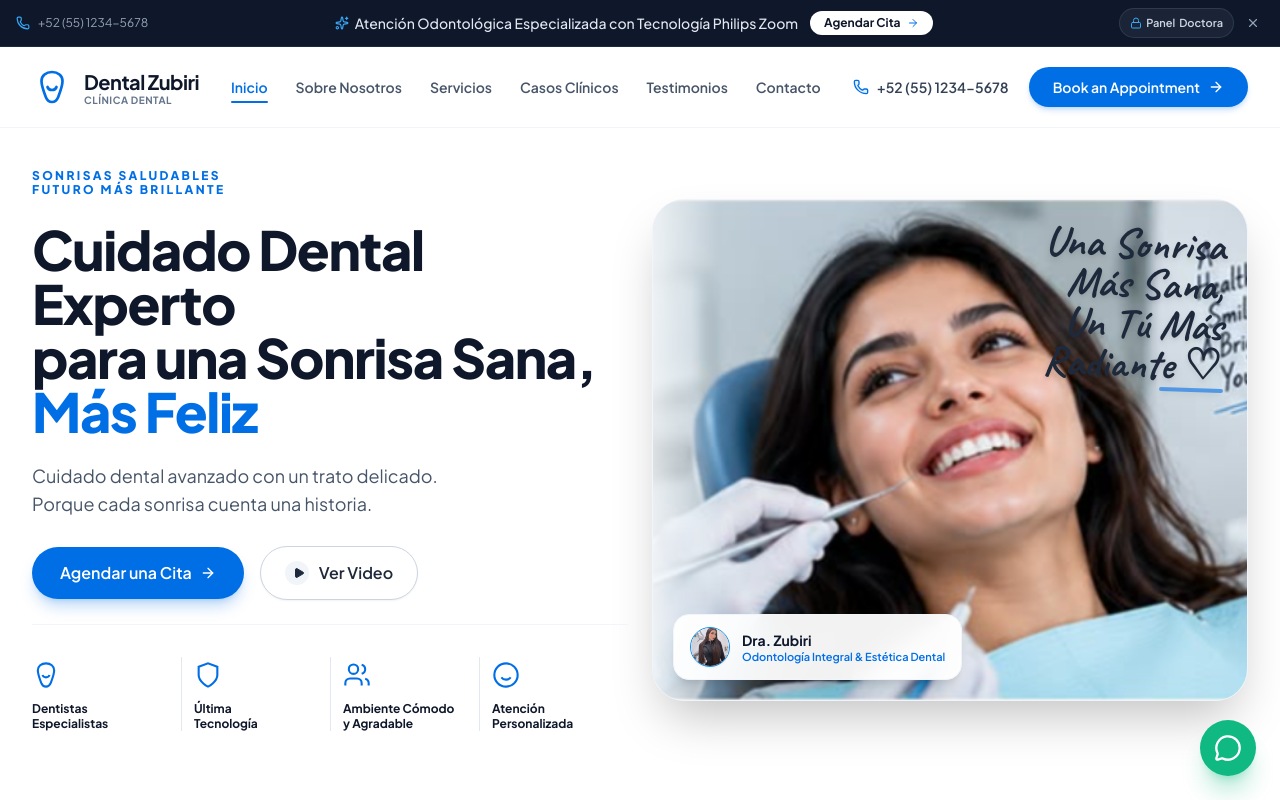
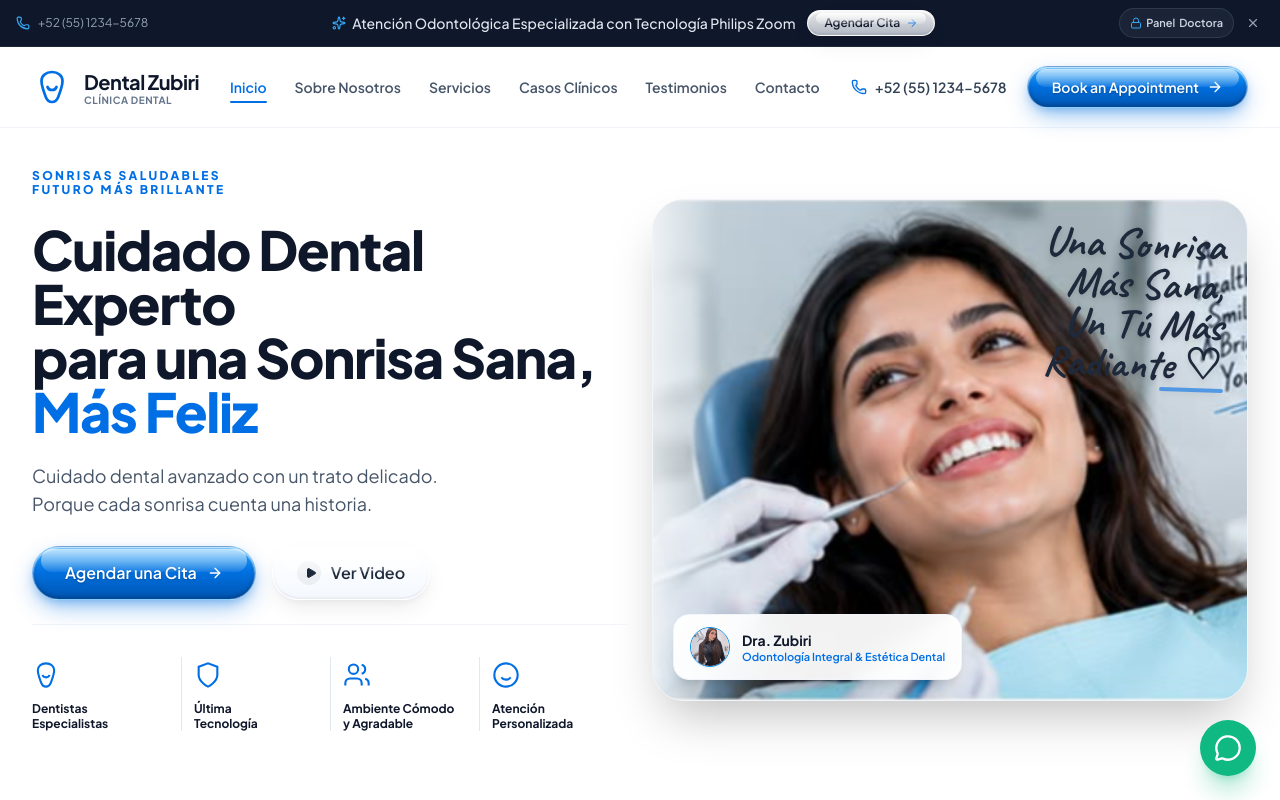
Before and after one commit to andersjival/dental-zubiri, a React (Vite) app: page / in a window 1280 px wide. Shown: the top 800 px of the page. Built offline with nearby package versions, Linux system fonts and the light colour scheme.

Commit message:
feat: implementacion de estilo de botones liquid glass y optical frosted glassmorphism 3D

```diff
--- a/src/components/AboutSection.tsx
+++ b/src/components/AboutSection.tsx
@@ -105,7 +105,7 @@ export const AboutSection: React.FC<AboutSectionProps> = ({ onOpenBooking }) =>
             <div>
               <button
                 onClick={onOpenBooking}
-                className="inline-flex items-center gap-2 bg-[#006fe6] hover:bg-[#005bb8] active:scale-95 text-white font-semibold text-sm px-6 py-2.5 rounded-full shadow-md shadow-brand-600/20 transition-all cursor-pointer"
+                className="btn-glass-primary px-7 py-3 text-sm gap-2"
               >
                 <span>Our Story</span>
                 <ArrowRight className="w-4 h-4" />
--- a/src/components/BeforeAfterSection.tsx
+++ b/src/components/BeforeAfterSection.tsx
@@ -71,7 +71,7 @@ export const BeforeAfterSection: React.FC<BeforeAfterSectionProps> = ({ onSelect
 
                 <button
                   onClick={() => onSelectServiceToBook('blanqueamiento')}
-                  className="w-full inline-flex items-center justify-center gap-2 bg-brand-600 hover:bg-brand-700 active:scale-95 text-white font-semibold text-sm py-3.5 px-6 rounded-xl shadow-md shadow-brand-600/20 transition-all cursor-pointer"
+                  className="w-full btn-glass-primary py-3.5 text-sm gap-2"
                 >
                   <Calendar className="w-4 h-4" />
                   <span>Quiero mi Cita de Blanqueamiento</span>
--- a/src/components/CtaBanner.tsx
+++ b/src/components/CtaBanner.tsx
@@ -49,7 +49,7 @@ export const CtaBanner: React.FC<CtaBannerProps> = ({ onOpenBooking }) => {
               <div>
                 <button
                   onClick={onOpenBooking}
-                  className="inline-flex items-center gap-2 bg-[#006fe6] hover:bg-[#005bb8] active:scale-95 text-white font-semibold text-sm px-7 py-3 rounded-full shadow-md shadow-brand-600/20 transition-all cursor-pointer"
+                  className="btn-glass-primary px-8 py-3.5 text-sm sm:text-base gap-2.5"
                 >
                   <span>Book an Appointment</span>
                   <ArrowRight className="w-4 h-4" />
--- a/src/components/HeaderTopBar.tsx
+++ b/src/components/HeaderTopBar.tsx
@@ -31,7 +31,7 @@ export const HeaderTopBar: React.FC<HeaderTopBarProps> = ({ onOpenBooking, onOpe
 
           <button
             onClick={onOpenBooking}
-            className="inline-flex items-center gap-1.5 bg-white hover:bg-slate-100 text-slate-900 font-bold text-[11px] sm:text-xs px-3.5 py-1 rounded-full shadow-sm transition-transform active:scale-95 cursor-pointer whitespace-nowrap"
+            className="btn-glass-secondary px-4 py-1 text-[11px] sm:text-xs gap-1.5 whitespace-nowrap !text-slate-900"
           >
             <span>Agendar Cita</span>
             <ArrowRight className="w-3 h-3 text-brand-600" />
--- a/src/components/HeroSection.tsx
+++ b/src/components/HeroSection.tsx
@@ -37,11 +37,11 @@ export const HeroSection: React.FC<HeroSectionProps> = ({ onOpenBooking }) => {
               Porque cada sonrisa cuenta una historia.
             </p>
 
-            {/* Two Pill Action Buttons */}
+            {/* Two Pill Action Buttons with Liquid Glass & Frosted Glass Style */}
             <div className="flex flex-wrap items-center gap-4 pt-1">
               <button
                 onClick={onOpenBooking}
-                className="inline-flex items-center gap-2 bg-[#006fe6] hover:bg-[#005bb8] active:scale-95 text-white text-sm sm:text-base font-semibold px-7 py-3.5 rounded-full shadow-lg shadow-brand-600/25 transition-all cursor-pointer"
+                className="btn-glass-primary px-8 py-3.5 text-sm sm:text-base gap-2.5"
               >
                 <span>Agendar una Cita</span>
                 <ArrowRight className="w-4 h-4" />
@@ -49,9 +49,9 @@ export const HeroSection: React.FC<HeroSectionProps> = ({ onOpenBooking }) => {
 
               <button
                 onClick={() => setShowVideoModal(true)}
-                className="inline-flex items-center gap-2.5 bg-white hover:bg-slate-50 text-slate-800 text-sm sm:text-base font-semibold px-6 py-3.5 rounded-full border border-slate-300 shadow-sm transition-all cursor-pointer"
+                className="btn-glass-secondary px-6 py-3.5 text-sm sm:text-base gap-2.5"
               >
-                <div className="w-6 h-6 rounded-full bg-slate-100 flex items-center justify-center text-slate-800">
+                <div className="w-6 h-6 rounded-full bg-slate-900/5 flex items-center justify-center text-slate-800">
                   <Play className="w-3 h-3 fill-slate-800 translate-x-0.5" />
                 </div>
                 <span>Ver Video</span>
--- a/src/components/Navbar.tsx
+++ b/src/components/Navbar.tsx
@@ -80,7 +80,7 @@ export const Navbar: React.FC<NavbarProps> = ({ onOpenBooking }) => {
 
           <button
             onClick={onOpenBooking}
-            className="inline-flex items-center gap-2 bg-[#006fe6] hover:bg-[#005bb8] active:scale-95 text-white text-sm font-semibold px-6 py-2.5 rounded-full shadow-md shadow-brand-600/20 transition-all cursor-pointer"
+            className="btn-glass-primary px-6 py-2.5 text-sm gap-2"
           >
             <span>Book an Appointment</span>
             <ArrowRight className="w-4 h-4" />
@@ -91,7 +91,7 @@ export const Navbar: React.FC<NavbarProps> = ({ onOpenBooking }) => {
         <div className="lg:hidden flex items-center gap-2">
           <button
             onClick={onOpenBooking}
-            className="sm:hidden bg-[#006fe6] text-white px-3.5 py-1.5 rounded-full text-xs font-semibold"
+            className="sm:hidden btn-glass-primary px-4 py-1.5 text-xs font-semibold"
           >
             Cita ➔
           </button>
--- a/src/index.css
+++ b/src/index.css
@@ -23,3 +23,124 @@
 .animate-fadeIn {
   animation: fadeIn 0.3s ease-out forwards;
 }
+
+@layer components {
+  /* 🌟 Primary Liquid Blue Glass Button (Optical Capsule highlight like 'Create Project' / ToothMate) */
+  .btn-glass-primary {
+    @apply relative inline-flex items-center justify-center font-semibold text-white rounded-full transition-all duration-300 cursor-pointer select-none overflow-hidden;
+    background: linear-gradient(180deg, #25a6fc 0%, #0070e0 48%, #0056b3 100%);
+    box-shadow:
+      inset 0 1.5px 1.5px rgba(255, 255, 255, 0.8),
+      inset 0 -2px 4px rgba(0, 0, 0, 0.25),
+      0 10px 24px -4px rgba(0, 112, 224, 0.45),
+      0 4px 8px -2px rgba(0, 112, 224, 0.3);
+    border: 1px solid rgba(255, 255, 255, 0.45);
+    text-shadow: 0 1px 2px rgba(0, 0, 0, 0.25);
+  }
+
+  .btn-glass-primary::before {
+    content: '';
+    position: absolute;
+    top: 2px;
+    left: 8px;
+    right: 8px;
+    height: 44%;
+    background: linear-gradient(180deg, rgba(255, 255, 255, 0.7) 0%, rgba(255, 255, 255, 0.08) 100%);
+    border-radius: 9999px;
+    pointer-events: none;
+  }
+
+  .btn-glass-primary:hover {
+    transform: translateY(-2px);
+    box-shadow:
+      inset 0 1.5px 2px rgba(255, 255, 255, 0.95),
+      inset 0 -2px 4px rgba(0, 0, 0, 0.2),
+      0 14px 28px -4px rgba(0, 112, 224, 0.55),
+      0 6px 12px -2px rgba(0, 112, 224, 0.4);
+    filter: brightness(1.05);
+  }
+
+  .btn-glass-primary:active {
+    transform: translateY(1px) scale(0.98);
+    box-shadow:
+      inset 0 2px 4px rgba(0, 0, 0, 0.3),
+      0 4px 10px -2px rgba(0, 112, 224, 0.3);
+  }
+
+  /* 🌟 Secondary Frosted Optical Glass Button (Physical Acrylic Glass Capsule like 'Start project' / 'Secondary') */
+  .btn-glass-secondary {
+    @apply relative inline-flex items-center justify-center font-semibold text-slate-800 rounded-full transition-all duration-300 cursor-pointer select-none overflow-hidden;
+    background: linear-gradient(180deg, rgba(255, 255, 255, 0.9) 0%, rgba(240, 246, 254, 0.72) 100%);
+    backdrop-filter: blur(16px);
+    -webkit-backdrop-filter: blur(16px);
+    box-shadow:
+      inset 0 1.5px 2px rgba(255, 255, 255, 0.98),
+      inset 0 -1.5px 2px rgba(15, 23, 42, 0.08),
+      0 10px 24px -6px rgba(15, 23, 42, 0.1),
+      0 3px 8px -2px rgba(15, 23, 42, 0.06);
+    border: 1px solid rgba(255, 255, 255, 0.9);
+  }
+
+  .btn-glass-secondary::before {
+    content: '';
+    position: absolute;
+    top: 2px;
+    left: 8px;
+    right: 8px;
+    height: 44%;
+    background: linear-gradient(180deg, rgba(255, 255, 255, 0.95) 0%, rgba(255, 255, 255, 0.15) 100%);
+    border-radius: 9999px;
+    pointer-events: none;
+  }
+
+  .btn-glass-secondary:hover {
+    transform: translateY(-2px);
+    background: linear-gradient(180deg, rgba(255, 255, 255, 0.98) 0%, rgba(245, 250, 255, 0.85) 100%);
+    box-shadow:
+      inset 0 2px 3px rgba(255, 255, 255, 1),
+      inset 0 -1px 2px rgba(15, 23, 42, 0.06),
+      0 14px 28px -6px rgba(15, 23, 42, 0.14),
+      0 5px 12px -2px rgba(15, 23, 42, 0.08);
+  }
+
+  .btn-glass-secondary:active {
+    transform: translateY(1px) scale(0.98);
+  }
+
+  /* 🌟 Emerald Glass Button for WhatsApp & Direct Confirmations */
+  .btn-glass-emerald {
+    @apply relative inline-flex items-center justify-center font-bold text-white rounded-full transition-all duration-300 cursor-pointer select-none overflow-hidden;
+    background: linear-gradient(180deg, #34d399 0%, #059669 48%, #047857 100%);
+    box-shadow:
+      inset 0 1.5px 1.5px rgba(255, 255, 255, 0.8),
+      inset 0 -2px 4px rgba(0, 0, 0, 0.25),
+      0 10px 24px -4px rgba(5, 150, 105, 0.45),
+      0 4px 8px -2px rgba(5, 150, 105, 0.3);
+    border: 1px solid rgba(255, 255, 255, 0.45);
+    text-shadow: 0 1px 2px rgba(0, 0, 0, 0.25);
+  }
+
+  .btn-glass-emerald::before {
+    content: '';
+    position: absolute;
+    top: 2px;
+    left: 8px;
+    right: 8px;
+    height: 44%;
+    background: linear-gradient(180deg, rgba(255, 255, 255, 0.7) 0%, rgba(255, 255, 255, 0.08) 100%);
+    border-radius: 9999px;
+    pointer-events: none;
+  }
+
+  .btn-glass-emerald:hover {
+    transform: translateY(-2px);
+    box-shadow:
+      inset 0 1.5px 2px rgba(255, 255, 255, 0.95),
+      0 14px 28px -4px rgba(5, 150, 105, 0.55);
+    filter: brightness(1.05);
+  }
+
+  .btn-glass-emerald:active {
+    transform: translateY(1px) scale(0.98);
+  }
+}
--- a/src/pages/AdminPage.tsx
+++ b/src/pages/AdminPage.tsx
@@ -242,7 +242,7 @@ export const AdminPage: React.FC<AdminPageProps> = ({
 
               <button
                 type="submit"
-                className="w-full bg-[#006fe6] hover:bg-[#005bb8] active:scale-95 text-white font-bold text-sm py-3.5 rounded-xl shadow-md transition-all cursor-pointer"
+                className="btn-glass-primary w-full py-3.5 text-sm"
               >
                 Ingresar al Panel Administrativo
               </button>
@@ -338,7 +338,7 @@ export const AdminPage: React.FC<AdminPageProps> = ({
 
                   <button
                     onClick={onExportCSV}
-                    className="inline-flex items-center gap-1.5 bg-emerald-600 hover:bg-emerald-700 text-white text-xs font-bold px-3.5 py-2.5 rounded-xl shadow-sm transition-all cursor-pointer"
+                    className="btn-glass-emerald px-4 py-2.5 text-xs gap-1.5"
                   >
                     <FileSpreadsheet className="w-4 h-4" />
                     <span>Exportar CSV</span>
@@ -346,7 +346,7 @@ export const AdminPage: React.FC<AdminPageProps> = ({
 
                   <button
                     onClick={() => setShowAddModal(true)}
-                    className="inline-flex items-center gap-1.5 bg-[#006fe6] hover:bg-[#005bb8] text-white text-xs font-bold px-3.5 py-2.5 rounded-xl shadow-sm transition-all cursor-pointer"
+                    className="btn-glass-primary px-4 py-2.5 text-xs gap-1.5"
                   >
                     <Plus className="w-4 h-4" />
                     <span>+ Nueva Cita Manual</span>
```
Also changed, not shown: src/components/AppointmentSection.tsx (+6 -6 lines), 1 other file (tests, documents, lock files or other folders).
